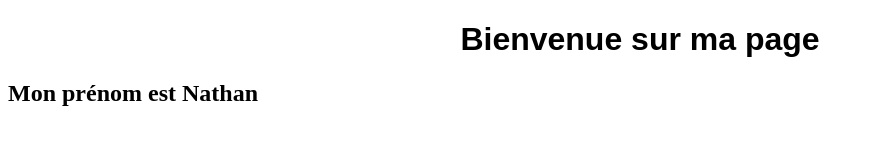
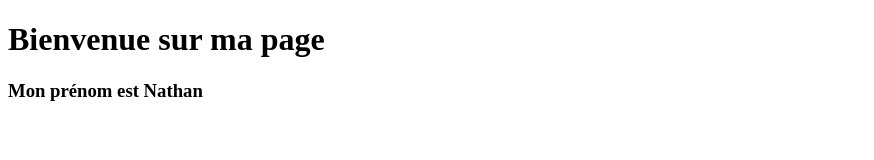
Before and after one commit to NathanLeDev/HTML_CSS_cours, a plain HTML site: page index.html in a window 1280 px wide. Shown: the whole page, without its empty margins (0-874 px from the left). Drawn offline with Linux system fonts and the light colour scheme.

Commit message:
premiers commits

```diff
--- a/index.html
+++ b/index.html
@@ -7,7 +7,7 @@
     <link rel="stylesheet" href="style.css">
 </head>
 <body>
-    <h1 class="h1-principal">Bienvenue sur ma page</h1>
-    <h2>Mon prénom est Nathan</h2>
+    <h1>Bienvenue sur ma page</h1>
+    <h3>Mon prénom est Nathan</h3>
 </body>
 </html>
```
